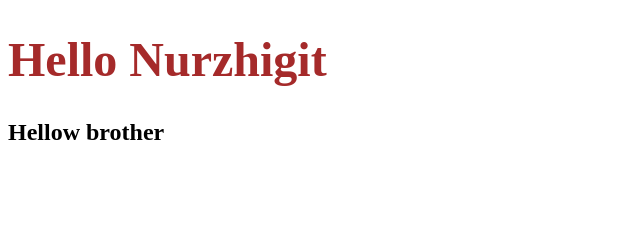
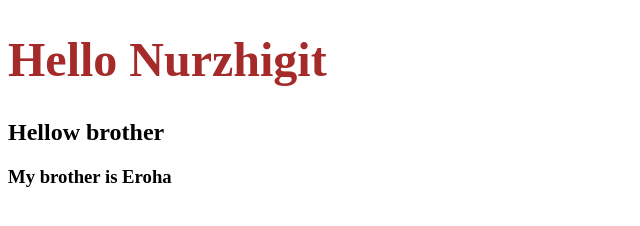
Before and after one commit to Nurzhigitt/Trainproj, a plain HTML site: page index.html in a window 1280 px wide. Shown: the whole page, without its empty margins (0-640 px from the left). Drawn offline with Linux system fonts and the light colour scheme.

Commit message:
index.html mod

```diff
--- a/index.html
+++ b/index.html
@@ -10,5 +10,6 @@
 <body>
     <h1>Hello Nurzhigit</h1>
     <h2>Hellow brother</h2>
+    <h3>My brother is Eroha</h3>
 </body>
 </html>
```
